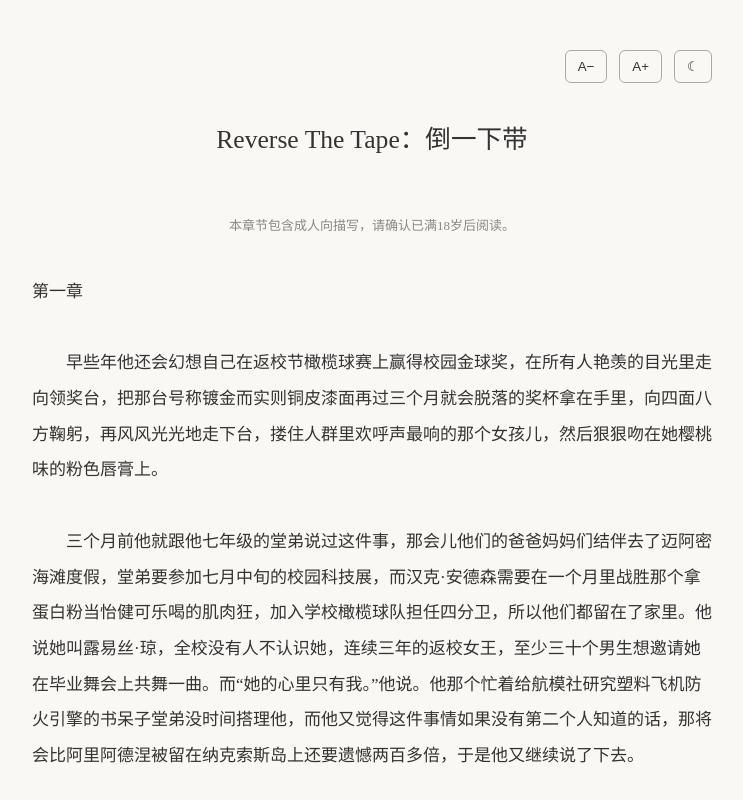
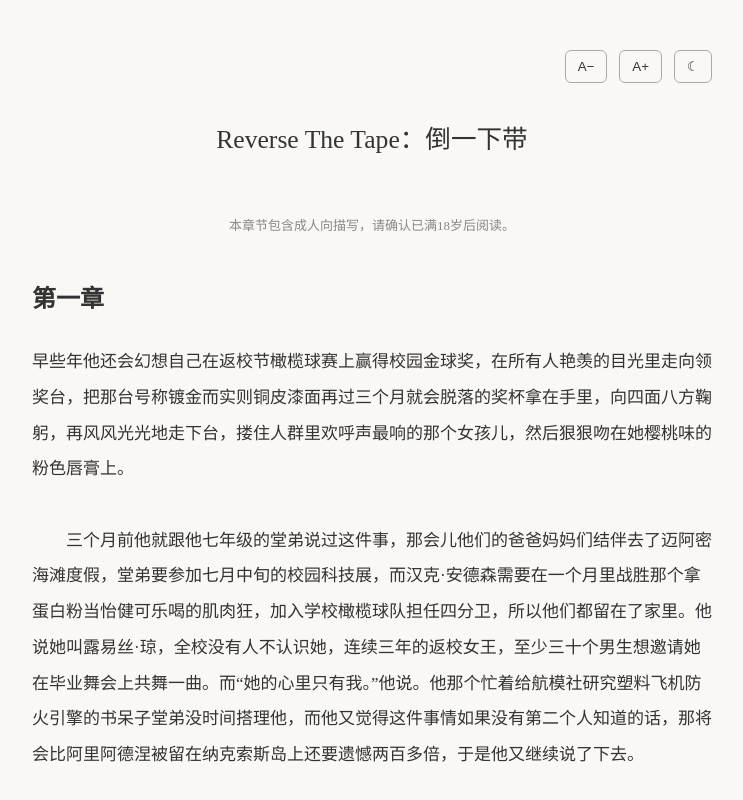
Before and after one commit to tamako01/novel-reader, a plain HTML site: page index.html in a window 1280 px wide. Shown: the top 800 px of the page, without its empty margins (268-1011 px from the left). Drawn offline with Linux system fonts and the light colour scheme.

Commit message:
Update index.html

```diff
--- a/index.html
+++ b/index.html
@@ -26,9 +26,9 @@ body.dark{background:#1d1d20;color:#dedbd6}
 </div>
 <h1>Reverse The Tape：倒一下带</h1>
 <p class="notice">本章节包含成人向描写，请确认已满18岁后阅读。</p>
-<article id="story">第一章
+<h2 class="chapter-title">第一章</h2>
 
-　　早些年他还会幻想自己在返校节橄榄球赛上赢得校园金球奖，在所有人艳羡的目光里走向领奖台，把那台号称镀金而实则铜皮漆面再过三个月就会脱落的奖杯拿在手里，向四面八方鞠躬，再风风光光地走下台，搂住人群里欢呼声最响的那个女孩儿，然后狠狠吻在她樱桃味的粉色唇膏上。
+<article id="story">早些年他还会幻想自己在返校节橄榄球赛上赢得校园金球奖，在所有人艳羡的目光里走向领奖台，把那台号称镀金而实则铜皮漆面再过三个月就会脱落的奖杯拿在手里，向四面八方鞠躬，再风风光光地走下台，搂住人群里欢呼声最响的那个女孩儿，然后狠狠吻在她樱桃味的粉色唇膏上。
 
 　　三个月前他就跟他七年级的堂弟说过这件事，那会儿他们的爸爸妈妈们结伴去了迈阿密海滩度假，堂弟要参加七月中旬的校园科技展，而汉克·安德森需要在一个月里战胜那个拿蛋白粉当怡健可乐喝的肌肉狂，加入学校橄榄球队担任四分卫，所以他们都留在了家里。他说她叫露易丝·琼，全校没有人不认识她，连续三年的返校女王，至少三十个男生想邀请她在毕业舞会上共舞一曲。而“她的心里只有我。”他说。他那个忙着给航模社研究塑料飞机防火引擎的书呆子堂弟没时间搭理他，而他又觉得这件事情如果没有第二个人知道的话，那将会比阿里阿德涅被留在纳克索斯岛上还要遗憾两百多倍，于是他又继续说了下去。
 
```
